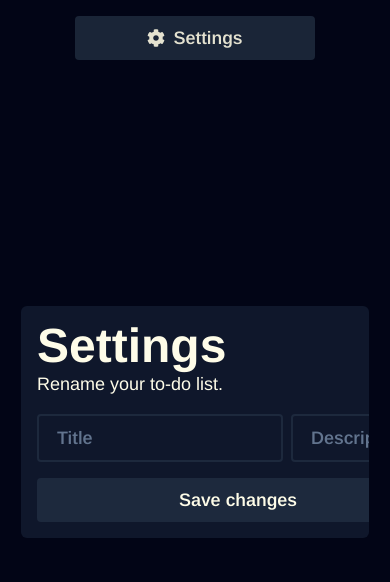
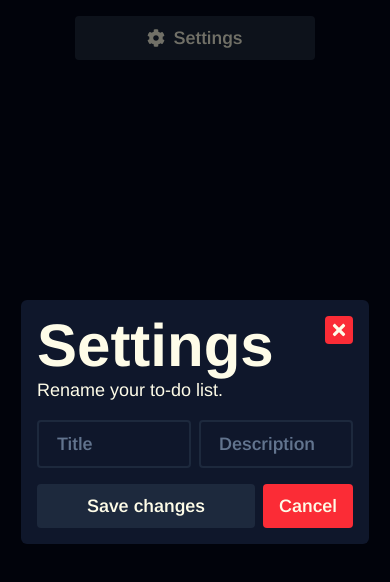
Before and after one commit to M4ngirdas/to-do-list, a React (Vite) app: page / in a window 390 px wide. Both pictures are taken after a click on the button "Settings". Shown: the top 582 px of the page. Built offline with nearby package versions, Linux system fonts and the light colour scheme.

Commit message:
0.4.0 Add task progress and responsive design.

```diff
--- a/index.html
+++ b/index.html
@@ -12,7 +12,7 @@
     rel="stylesheet">
 </head>
 
-<body class="font-display">
+<body class="font-display bg-slate-950">
   <div id="root"></div>
   <script type="module" src="./src/main.jsx"></script>
 </body>
--- a/src/App.jsx
+++ b/src/App.jsx
@@ -31,9 +31,9 @@ export function App() {
         localStorage.setItem("desc", desc)
     }, [title && desc])
 
-    useEffect(() => (
+    useEffect(() => {
         localStorage.setItem("tasks", JSON.stringify(tasks))
-    ), [tasks])
+    }, [tasks])
 
     function handleTaskInputFocus() {
         taskInputRef.current.focus()
@@ -54,7 +54,6 @@ export function App() {
         }
     }
 
-
     function checkTask(id) {
         setTasks(prevTasks => prevTasks.map((task) => (
             id === task.id
@@ -73,7 +72,7 @@ export function App() {
 
     function addTask(formData) {
         const task = formData.get("taskInput")
-        if (!task) return
+        if (task.trim().length === 0) return
         setTasks(prevTasks =>
             [...prevTasks, { id: nanoid(), value: task, checked: false }]
         )
@@ -100,36 +99,48 @@ export function App() {
         />
     ))
 
+    const completedCount = tasks.filter(task => task.checked).length
+
     return (
         <>
-            <main className="flex justify-center items-center h-screen text-lg text-yellow-50 bg-slate-950">
-                <div className="grid gap-4">
+            <main className="grid place-items-center h-screen p-5 text-lg text-yellow-50">
+                <div className={`${tasks.length > 0 ? "gap-15" : ""} p-4 grid w-full md:max-w-2xl lg:max-w-3xl xl:max-w-4xl 2xl:max-w-6xl`}>
                     <div className="flex justify-center">
                         <button onClick={showSettings} className="flex justify-center items-center gap-2 w-60 font-semibold absolute top-4 rounded-sm p-2 bg-slate-800"><FaCog /> Settings</button>
                     </div>
-                    <div>
-                        <h1 className="font-bold text-7xl">{title}</h1>
+                    <div className="grid gap-4">
+                        <div className="wrap-anywhere">
+                            <h1 className="font-bold text-6xl">{title}</h1>
                             <p className="text-lg">{desc}</p>
                         </div>
-                    <form action={addTask} className="flex gap-2">
+                        <form action={addTask} className="flex gap-2 w-full">
                             <button className="grid place-items-center w-12 rounded-sm bg-slate-800"><FaPlus /></button>
-                        <div className="relative w-full">
+                            <div className="relative flex-1">
                                 <input
                                     ref={taskInputRef}
-                                className="peer w-full h-12 outline-none p-2 rounded-sm border-2 border-slate-800 focus:border-yellow-50"
+                                    className="peer select-none w-full flex-1 outline-none p-2 rounded-sm border-2 border-slate-800 focus:border-yellow-50"
                                     id="taskInput"
                                     name="taskInput"
                                     type="text"
                                     required
                                     placeholder=" "
+                                    maxLength={100}
+                                    minLength={1}
                                 ></input>
-                            <label htmlFor="taskInput" className="floating-label bg-slate-950">Enter task here</label>
+                                <label htmlFor="taskInput" className="floating-label bg-slate-950">Enter task here...</label>
                             </div>
                         </form>
                         {tasks.length > 0 ? <section className="grid gap-4">
-                        <div className="grid gap-2">{taskElements}</div>
+                            <div className="grid gap-2">
+                                <div className="flex items-center gap-2">
+                                    <meter className="flex-1 h-5" min={0} max={tasks.length} value={completedCount}></meter>
+                                    <p className={`${completedCount === tasks.length ? "text-emerald-600" : "text-slate-500"} font-semibold`}>{completedCount}/{tasks.length} complete</p>
+                                </div>
+                                {taskElements}
+                            </div>
                             <button onClick={handleConfirmation} className="p-2 rounded-sm font-semibold bg-slate-800">{confirmation ? <p>Are you sure? <span className="italic">(click to confirm)</span></p> : "Clear all"}</button>
                         </section> : null}
+                    </div>
                 </div>
             </main>
             <Settings
--- a/src/components/Settings.jsx
+++ b/src/components/Settings.jsx
@@ -4,9 +4,11 @@ import { FaTimes } from "react-icons/fa"
 export function Settings(props) {
 
     // change title and description
-    function changeDetails(formData){
+    function changeDetails(formData) {
         const title = formData.get("titleInput")
         const desc = formData.get("descInput")
+
+        if (title.trim().length === 0  && desc.trim().length === 0) return
         props.setTitle(title)
         props.setDesc(desc)
         props.closeSettings()
@@ -14,35 +16,42 @@ export function Settings(props) {
     }
 
     return (
-        <dialog ref={props.settingsRef} className={`${props.settingsOpen ? "grid" : "hidden"} gap-4 text-lg rounded-md p-4 absolute left-1/2 top-1/2 -translate-x-1/2 -translate-y-1/2 text-yellow-50 bg-slate-900`}>
+        <>
+            {props.settingsOpen ? <div className="absolute inset-0 bg-black/50"></div> : null}
+            <dialog
+                ref={props.settingsRef}
+                onCancel={props.closeSettings}
+                className={`${props.settingsOpen ? "grid" : "hidden"} w-full sm:max-w-xl 2xl:max-w-2xl gap-4 text-lg rounded-md p-4 absolute left-1/2 top-1/2 -translate-x-1/2 -translate-y-1/2 text-yellow-50 bg-slate-900`}>
                 <section className="flex justify-between">
                     <div>
-                    <h1 className="font-bold text-5xl">Settings</h1>
+                        <h1 className="font-bold text-6xl">Settings</h1>
                         <p>Rename your to-do list.</p>
                     </div>
                     <button onClick={props.closeSettings} className="grid place-items-center w-7 h-7 rounded-sm p-1 bg-red-500"><FaTimes /></button>
                 </section>
                 <form action={changeDetails} className="grid gap-4">
-                <section className="flex gap-2">
-                    <div className="relative">
+                    <section className="flex gap-2 w-full">
+                        <div className="relative w-full">
                             <input
-                            className="peer h-12 outline-none p-2 rounded-sm border-2 border-slate-800 focus:border-yellow-50"
+                                className="peer w-full h-12 outline-none p-2 rounded-sm border-2 border-slate-800 focus:border-yellow-50"
                                 id="titleInput"
                                 name="titleInput"
                                 type="text"
                                 required
                                 placeholder=" "
+                                maxLength={50}
                             ></input>
                             <label htmlFor="titleInput" className="floating-label">Title</label>
                         </div>
-                    <div className="relative">
+                        <div className="relative w-full">
                             <input
-                            className="peer h-12 outline-none p-2 rounded-sm border-2 border-slate-800 focus:border-yellow-50"
+                                className="peer w-full h-12 outline-none p-2 rounded-sm border-2 border-slate-800 focus:border-yellow-50"
                                 id="descInput"
                                 name="descInput"
                                 type="text"
                                 required
                                 placeholder=" "
+                                maxLength={100}
                             ></input>
                             <label htmlFor="descInput" className="floating-label">Description</label>
                         </div>
@@ -53,5 +62,6 @@ export function Settings(props) {
                     </div>
                 </form>
             </dialog>
+        </>
     )
 }
--- a/src/components/Task.jsx
+++ b/src/components/Task.jsx
@@ -2,12 +2,13 @@
 import { FaCheck, FaTimes } from "react-icons/fa";
 
 export function Task(props) {
+
     return (
         <article className="flex gap-2">
-            <button title="Click to check" onClick={props.checkTask} className={`${props.checked ? "bg-emerald-700" : "bg-yellow-50 text-slate-300"} grid place-items-center w-12 h-12 rounded-sm`}><FaCheck /></button>
-            <div className="flex-1 flex justify-between items-center px-2 rounded-sm bg-slate-900">
-                <p className={`${props.checked ? "text-emerald-700 line-through" : "text-yellow-50"}`}>{props.value}</p>
-                <button onClick={props.removeTask} className="grid place-items-center h-7 w-7 rounded-sm p-1 bg-red-500"><FaTimes /></button>
+            <button title={props.checked ? "Click to uncheck" : "Click to check"} onClick={props.checkTask} className={`${props.checked ? "bg-emerald-600" : "bg-yellow-50 text-slate-300"} grid place-items-center w-12 h-12 rounded-sm`}><FaCheck /></button>
+            <div className="flex-1 flex justify-between gap-2 items-center p-2 rounded-sm bg-slate-900">
+                <p className={`${props.checked ? "text-emerald-600 line-through" : "text-yellow-50"} w-1 flex-1 whitespace-nowrap overflow-hidden hover:whitespace-normal hover:overflow-visible hover:break-all`}>{props.value}</p>
+                <button onClick={props.removeTask} className="shrink-0 grid place-items-center h-7 w-7 rounded-sm p-1 bg-red-500"><FaTimes /></button>
             </div>
         </article>
     )
--- a/src/css/input.css
+++ b/src/css/input.css
@@ -12,6 +12,15 @@
 
 @layer components {
     .floating-label {
-        @apply select-none absolute ml-5 left-0 top-1/2 -translate-y-1/2 transition-all font-semibold cursor-text  bg-slate-900 text-slate-500 peer-focus:top-0 peer-focus:px-2 peer-focus:ml-2 peer-focus:text-base peer-focus:text-yellow-50 peer-valid:top-0 peer-valid:ml-2 peer-valid:px-2 peer-valid:text-base
+        @apply select-none absolute ml-5 left-0 top-1/2 -translate-y-1/2 transition-all duration-200 font-semibold cursor-text bg-slate-900 text-slate-500 peer-focus:top-0 peer-focus:px-2 peer-focus:ml-2 peer-focus:text-base peer-focus:text-yellow-50 peer-valid:top-0 peer-valid:ml-2 peer-valid:px-2 peer-valid:text-base
     }
 }
+
+meter::-webkit-meter-bar {
+    background: #1e293b;
+    border-radius: 4px;
+}
+
+meter::-webkit-meter-optimum-value {
+    background: #059669;
+}
```
Lines whose indentation alone changed are shown as unchanged.
